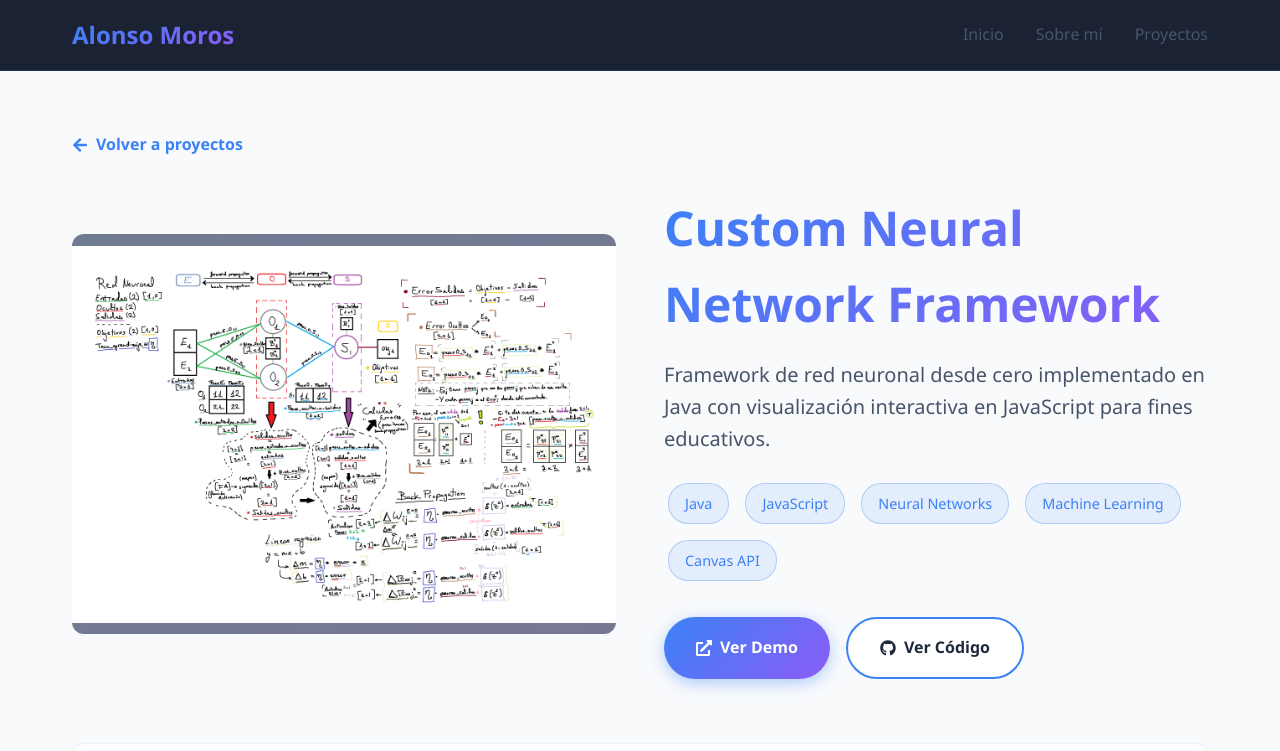
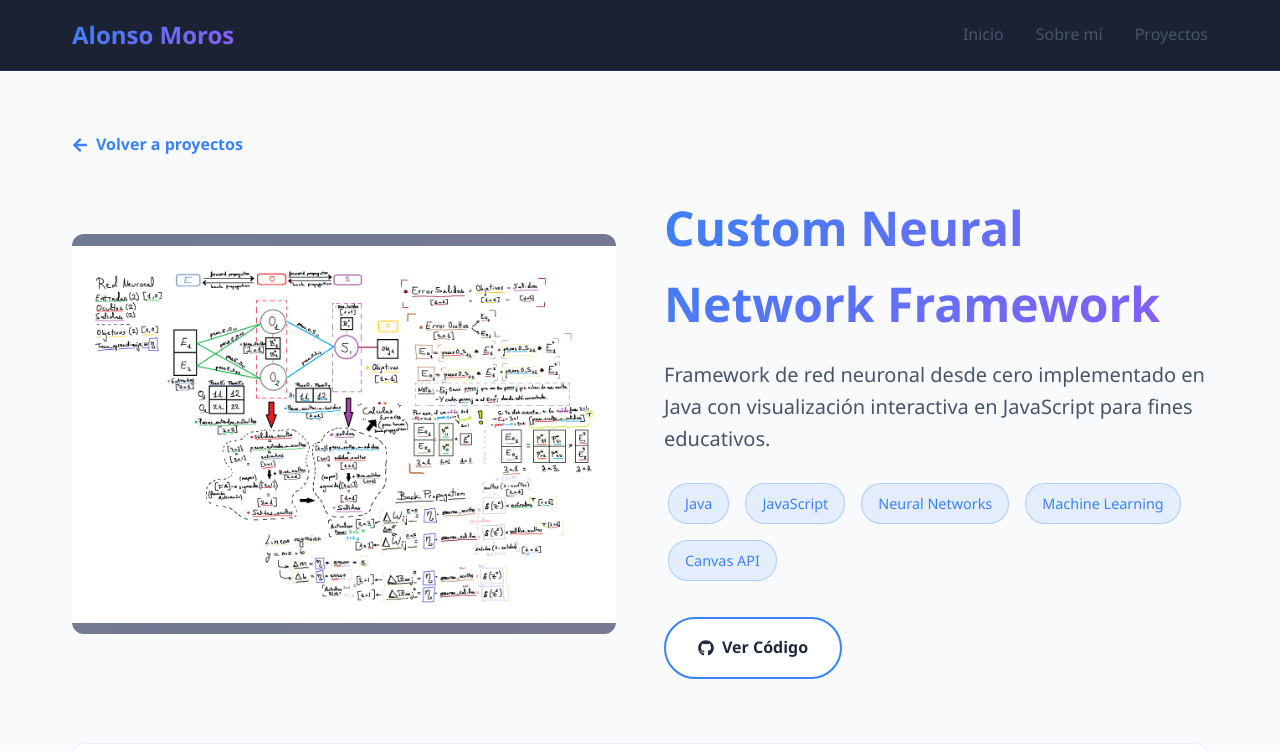
Before and after one commit to alonsomoros/alonsomoros.github.io, a React (Vite) app: page /projects/neural-network-framework in a window 1280 px wide. Shown: the top 751 px of the page. Built offline with nearby package versions, Linux system fonts and the light colour scheme; the HTML template or start-up script is replaced by a standard one.

Commit message:
documentacion opcional

```diff
--- a/src/data/projects.ts
+++ b/src/data/projects.ts
@@ -8,8 +8,9 @@ export interface Project {
   solution: string;
   role: string;
   achievements: string[];
-  demoUrl: string;
-  githubUrl: string;
+  demoUrl?: string;
+  githubUrl?: string;
+  docsUrl?: string;
 }
 
 export const projects: Project[] = [
@@ -28,8 +29,7 @@ export const projects: Project[] = [
       'Configuré listas de bloqueo personalizadas que filtran más del 30% del tráfico publicitario',
       'Reduje el consumo de ancho de banda en un 25% bloqueando contenido no deseado'
     ],
-    demoUrl: '',
-    githubUrl: ''
+    docsUrl: 'https://docs.pi-hole.net/'
   },
   {
     id: 'neural-network-framework',
@@ -46,7 +46,6 @@ export const projects: Project[] = [
       'Optimicé el rendimiento con paralelización en Java, reduciendo el tiempo de entrenamiento en un 60%',
       'Documenté el código extensivamente para uso educativo con más de 500 líneas de comentarios explicativos'
     ],
-    demoUrl: '',
     githubUrl: 'https://github.com/alonsomoros/neuronal-network'
   },
   {
@@ -64,7 +63,6 @@ export const projects: Project[] = [
       'Optimicé el modelo con técnicas de cuantización reduciendo el tamaño en un 70% sin pérdida significativa de calidad',
       'Integré soporte multilingüe (español e inglés) con transfer learning entre idiomas'
     ],
-    demoUrl: '',
     githubUrl: 'https://github.com/alonsomoros/Text-Speech_Transformer'
   }
 ];
--- a/src/pages/ProjectDetail.css
+++ b/src/pages/ProjectDetail.css
@@ -111,6 +111,18 @@
     transform: translateY(-2px);
 }
 
+.project-link.docs {
+    background-color: var(--card-bg);
+    color: var(--text-color);
+    border: 2px solid #8b5cf6;
+}
+
+.project-link.docs:hover {
+    background-color: rgba(139, 92, 246, 0.1);
+    transform: translateY(-2px);
+    border-color: #a78bfa;
+}
+
 .project-sections {
     display: flex;
     flex-direction: column;
--- a/src/pages/ProjectDetail.tsx
+++ b/src/pages/ProjectDetail.tsx
@@ -1,5 +1,5 @@
 import { useParams, Link, Navigate } from 'react-router-dom';
-import { FaGithub, FaExternalLinkAlt, FaArrowLeft } from 'react-icons/fa';
+import { FaGithub, FaExternalLinkAlt, FaArrowLeft, FaBook } from 'react-icons/fa';
 import { projects } from '../data/projects';
 import SkillTag from '../components/SkillTag';
 import './ProjectDetail.css';
@@ -32,12 +32,21 @@ export default function ProjectDetail() {
               ))}
             </div>
             <div className="project-links">
+              {project.demoUrl && (
                 <a href={project.demoUrl} target="_blank" rel="noopener noreferrer" className="project-link demo">
                   <FaExternalLinkAlt /> Ver Demo
                 </a>
+              )}
+              {project.githubUrl && (
                 <a href={project.githubUrl} target="_blank" rel="noopener noreferrer" className="project-link github">
                   <FaGithub /> Ver Código
                 </a>
+              )}
+              {project.docsUrl && (
+                <a href={project.docsUrl} target="_blank" rel="noopener noreferrer" className="project-link docs">
+                  <FaBook /> Documentación
+                </a>
+              )}
             </div>
           </div>
         </div>
```
Lines whose indentation alone changed are shown as unchanged.
